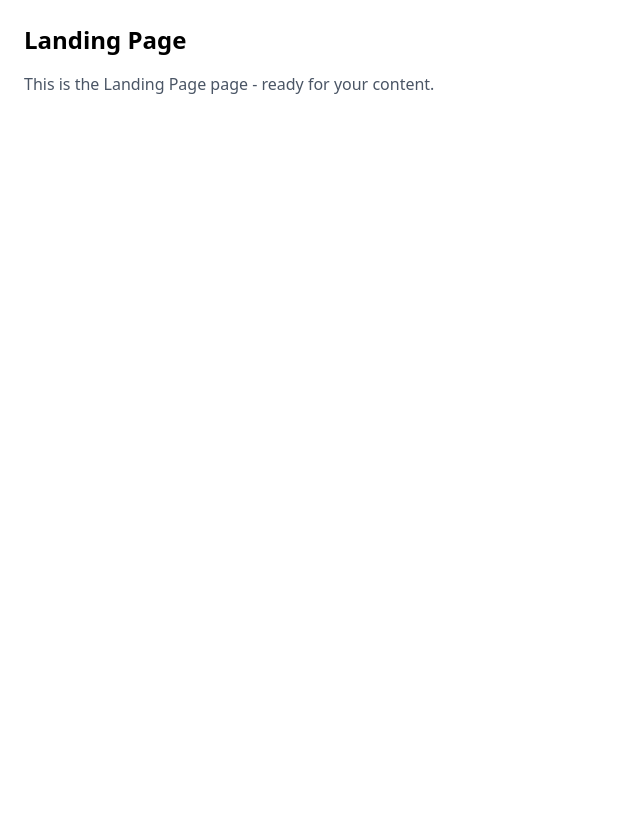
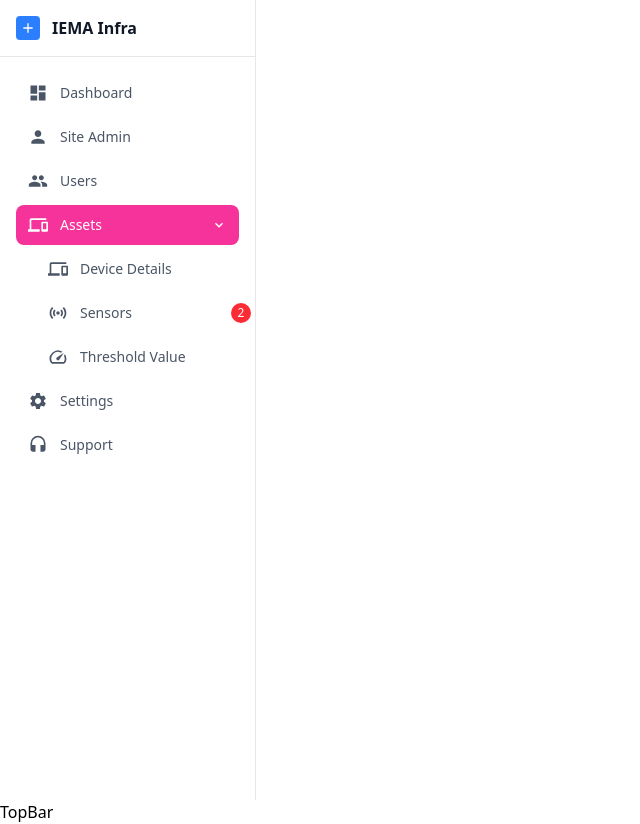
Before and after one commit to debugxyzee/infra, a React (Vite) app: page / in a window 1280 px wide. Shown: the whole page, without its empty margins (0-640 px from the left). Before the commit the page ends 800 px from the top, so only its background shows below. Built offline with nearby package versions, Linux system fonts and the light colour scheme.

Commit message:
Add. Sidebar

```diff
--- a/package.json
+++ b/package.json
@@ -16,7 +16,9 @@
     "notistack": "^3.0.2",
     "react": "^19.1.1",
     "react-dom": "^19.1.1",
+    "react-icons": "^5.5.0",
     "react-router-dom": "^7.8.0",
+    "tailwind-merge": "^3.3.1",
     "tailwindcss": "^4.1.11"
   },
   "devDependencies": {
--- a/src/AppRouters.jsx
+++ b/src/AppRouters.jsx
@@ -6,6 +6,7 @@ import {
   Navigate,
   useParams,
 } from "react-router-dom";
+import Main from './Pages/Main';
 
 // *** CONFIGURATION ***
 const MAINTENANCE_MODE_ENABLED = false;
@@ -265,7 +266,7 @@ const AppRouter = () => {
             <Route path="/404" element={<NotFound />} />
 
             {/* Main Landing Page */}
-            <Route path="/" element={<LandingPage />} />
+            <Route path="/" element={<Main />} />
 
             {/* Dashboard redirect */}
             <Route
--- a/src/Component/SuperAdmin/Sidebar.jsx
+++ b/src/Component/SuperAdmin/Sidebar.jsx
@@ -1,9 +1,68 @@
-import React from 'react'
+import React, { useState } from "react";
+import { MdAdd, MdKeyboardArrowDown, MdKeyboardArrowRight } from "react-icons/md";
+import { cn } from "../../lib/utils";
+import { navItems } from "../../Data/sidebarData";
 
-function Sidebar() {
+
+function Sidebar({ className }) {
+  const [expandedItems, setExpandedItems] = useState(["assets"]);
+
+  const toggleExpanded = (itemId) => {
+    setExpandedItems((prev) =>
+      prev.includes(itemId) ? prev.filter((id) => id !== itemId) : [...prev, itemId]
+    );
+  };
+
+  const renderNavItem = (item, isChild = false) => (
+    <li key={item.id}>
+      <button
+        onClick={() => item.hasDropdown && toggleExpanded(item.id)}
+        className={cn(
+          "w-full flex items-center gap-3 px-3 py-2.5 text-left rounded-lg transition-colors",
+          isChild && "ml-6 pl-2",
+          item.isActive ? "bg-pink-500 text-white" : "text-gray-600 hover:bg-gray-50"
+        )}
+      >
+        <item.icon className="w-5 h-5 flex-shrink-0" />
+        <span className="flex-1 text-sm font-medium">{item.label}</span>
+
+        {/* Badge */}
+        {item.badge && (
+          <span className="bg-red-500 text-white text-xs rounded-full w-5 h-5 flex items-center justify-center">
+            {item.badge}
+          </span>
+        )}
+
+        {/* Dropdown Arrow */}
+        {item.hasDropdown &&
+          (expandedItems.includes(item.id) ? (
+            <MdKeyboardArrowDown className="w-4 h-4 flex-shrink-0" />
+          ) : (
+            <MdKeyboardArrowRight className="w-4 h-4 flex-shrink-0" />
+          ))}
+      </button>
+
+      {item.hasDropdown && item.children && expandedItems.includes(item.id) && (
+        <ul className="mt-1 space-y-1">{item.children.map((child) => renderNavItem(child, true))}</ul>
+      )}
+    </li>
+  );
+
   return (
-    <div>Sidebar</div>
-  )
+    <div className={cn("w-64 bg-white border-r border-gray-200 h-screen flex flex-col", className)}>
+      {/* Header */}
+      <div className="flex items-center gap-3 p-4 border-b border-gray-200">
+        <div className="w-6 h-6 bg-blue-500 rounded flex items-center justify-center">
+          <MdAdd className="w-4 h-4 text-white" />
+        </div>
+        <span className="font-semibold text-gray-900">IEMA Infra</span>
+      </div>
+
+      {/* Navigation */}
+      <nav className="flex-1 p-4">
+        <ul className="space-y-1">{navItems.map((item) => renderNavItem(item))}</ul>
+      </nav>
+    </div>
+  );
 }
-
-export default Sidebar
+export default Sidebar;
--- /dev/null
+++ b/src/Data/sidebarData.js
@@ -0,0 +1,63 @@
+import {
+  MdDashboard,
+  MdPerson,
+  MdPeople,
+  MdDevices,
+  MdSensors,
+  MdSpeed,
+  MdSettings,
+  MdHeadset,
+} from "react-icons/md";
+
+export const navItems = [
+  {
+    id: "dashboard",
+    label: "Dashboard",
+    icon: MdDashboard,
+  },
+  {
+    id: "site-admin",
+    label: "Site Admin",
+    icon: MdPerson,
+  },
+  {
+    id: "users",
+    label: "Users",
+    icon: MdPeople,
+  },
+  {
+    id: "assets",
+    label: "Assets",
+    icon: MdDevices,
+    isActive: true,
+    hasDropdown: true,
+    children: [
+      {
+        id: "device-details",
+        label: "Device Details",
+        icon: MdDevices,
+      },
+      {
+        id: "sensors",
+        label: "Sensors",
+        icon: MdSensors,
+        badge: 2,
+      },
+      {
+        id: "threshold-value",
+        label: "Threshold Value",
+        icon: MdSpeed,
+      },
+    ],
+  },
+  {
+    id: "settings",
+    label: "Settings",
+    icon: MdSettings,
+  },
+  {
+    id: "support",
+    label: "Support",
+    icon: MdHeadset,
+  },
+];
--- a/src/Layout/SuperAdmin/Layout.jsx
+++ b/src/Layout/SuperAdmin/Layout.jsx
@@ -1,8 +1,13 @@
-import React from 'react'
+import Sidebar from '../../Component/SuperAdmin/Sidebar'
+import TopBar from '../../Component/SuperAdmin/TopBar'
+
 
 function Layout() {
   return (
-    <div>Layout</div>
+    <div>
+      <Sidebar/>
+      <TopBar />
+    </div>
   )
 }
 
--- a/src/Pages/Main.jsx
+++ b/src/Pages/Main.jsx
@@ -1,8 +1,11 @@
 import React from 'react'
+import Layout from '../Layout/SuperAdmin/Layout'
 
 function Main() {
   return (
-    <div>Main</div>
+    <div>
+      <Layout/>
+    </div>
   )
 }
 
--- /dev/null
+++ b/src/lib/utils.ts
@@ -0,0 +1,6 @@
+import { clsx, type ClassValue } from "clsx"
+import { twMerge } from "tailwind-merge"
+
+export function cn(...inputs: ClassValue[]) {
+  return twMerge(clsx(inputs))
+}
```
Also changed, not shown: 1 other file (tests, documents, lock files or other folders).
